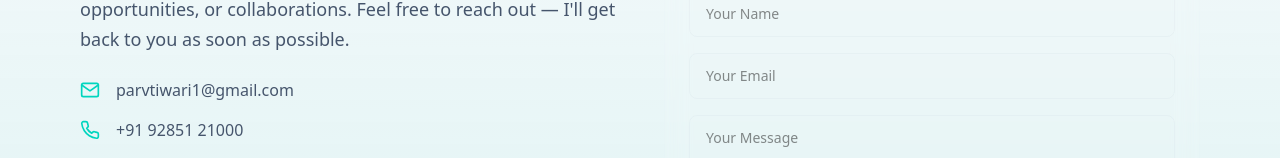
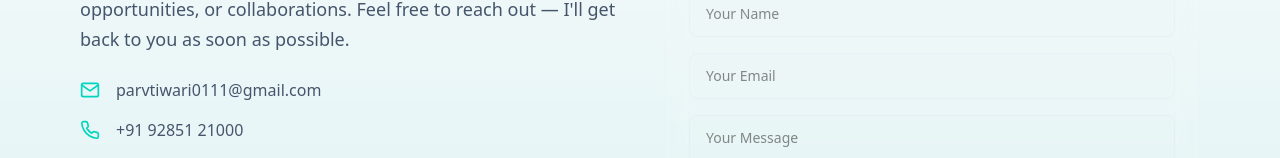
Before and after one commit to ParvTiwari/Portfolio-PT, a Next.js app: page / in a window 1280 px wide. Shown: the part 3051-3209 px from the top of the page. Built offline with nearby package versions, Linux system fonts and the light colour scheme.

Commit message:
Email Updated

```diff
--- a/src/components/Contact.jsx
+++ b/src/components/Contact.jsx
@@ -56,7 +56,7 @@ export default function Contact() {
             <div className="space-y-4">
               <div className="flex items-center gap-4 text-slate-600">
                 <FiMail className="text-teal-400 text-xl" />
-                <span>parvtiwari1@gmail.com</span>
+                <span>parvtiwari0111@gmail.com</span>
               </div>
 
               <div className="flex items-center gap-4 text-slate-600">
--- a/src/components/Footer.jsx
+++ b/src/components/Footer.jsx
@@ -193,14 +193,14 @@ export default function Footer() {
     },
     {
       name: 'Email',
-      url: 'mailto:parvtiwari1@gmail.com',
+      url: 'mailto:parvtiwari0111@gmail.com',
       icon: '✉️',
       label: 'Email',
     },
   ]
 
   const quickLinks = [
-    { label: 'Home', href: '#' },
+    { label: 'Home', href: '#home' },
     { label: 'About', href: '#about' },
     { label: 'Projects', href: '#projects' },
     { label: 'Skills', href: '#skills' },
```
